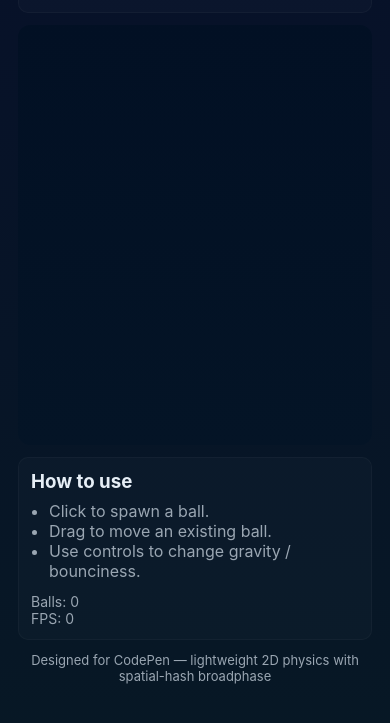
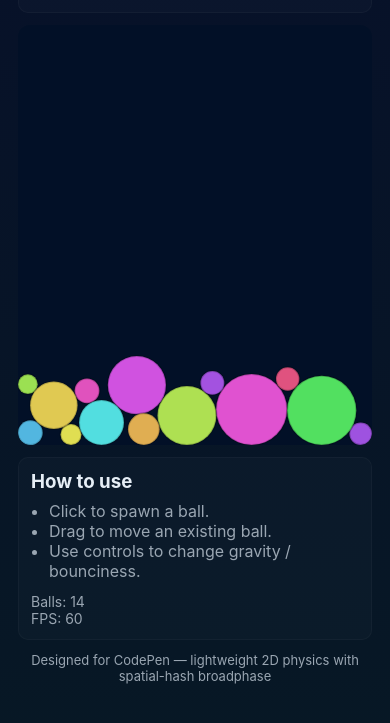
Before and after one commit to CodeByAshuu/BounceBalls, a plain HTML site: page index.html in a window 390 px wide. Shown: the part 77-800 px from the top of the page. Drawn offline with Linux system fonts and the light colour scheme.

Commit message:
added js for responsiveness/working

```diff
--- a/index.html
+++ b/index.html
@@ -2,7 +2,7 @@
 <head>
   <meta charset="utf-8" />
   <meta name="viewport" content="width=device-width,initial-scale=1" />
-  <title>2D Physics Playground — CodePen Ready</title>
+  <title>2D Ball Particles = Physics</title>
   <link rel="stylesheet" href="style.css">
 </head>
 <body>
--- /dev/null
+++ b/script.js
@@ -0,0 +1,281 @@
+/*
+  2D Physics Playground
+  - Circle bodies
+  - Gravity, collisions, restitution
+  - Spatial hash broadphase for performance
+  - Fixed timestep integration for stability
+  - Mouse interactions (spawn & drag)
+*/
+
+const canvas = document.getElementById('c');
+const ctx = canvas.getContext('2d', { alpha: false });
+const gravityInput = document.getElementById('gravity');
+const restitutionInput = document.getElementById('restitution');
+const addBtn = document.getElementById('addBall');
+const clearBtn = document.getElementById('clear');
+const pauseBtn = document.getElementById('pause');
+const countEl = document.getElementById('count');
+const fpsEl = document.getElementById('fps');
+
+let W = 0, H = 0;
+function resize(){
+  const dpr = Math.min(window.devicePixelRatio || 1, 2);
+  W = canvas.clientWidth = canvas.offsetWidth;
+  H = canvas.clientHeight = canvas.offsetHeight;
+  canvas.width = Math.floor(W * dpr);
+  canvas.height = Math.floor(H * dpr);
+  ctx.setTransform(dpr,0,0,dpr,0,0);
+}
+window.addEventListener('resize', resize);
+resize();
+
+// ---------- physics world ----------
+const world = {
+  bodies: [],
+  gravity: 800, // px/s^2
+  restitution: 0.8,
+  timeStep: 1/120, // fixed physics step
+  maxSubsteps: 6,
+  cellSize: 80, // spatial hash cell size, tuned dynamically
+};
+
+class Body {
+  constructor(x,y,r){
+    this.x = x; this.y = y; this.vx = 0; this.vy = 0;
+    this.r = r; this.invMass = 1 / (Math.PI * r * r); // lighter when bigger
+    this.color = `hsl(${Math.floor(Math.random()*360)} 70% 60%)`;
+    this.id = Math.random().toString(36).slice(2,9);
+  }
+}
+
+// spatial hash map
+function hashKey(x,y,cellSize){
+  const xi = Math.floor(x / cellSize);
+  const yi = Math.floor(y / cellSize);
+  return `${xi},${yi}`;
+}
+
+function buildSpatialHash(bodies, cellSize){
+  const map = new Map();
+  for(const b of bodies){
+    const minX = Math.floor((b.x - b.r) / cellSize);
+    const maxX = Math.floor((b.x + b.r) / cellSize);
+    const minY = Math.floor((b.y - b.r) / cellSize);
+    const maxY = Math.floor((b.y + b.r) / cellSize);
+    for(let xi=minX; xi<=maxX; xi++){
+      for(let yi=minY; yi<=maxY; yi++){
+        const key = xi+','+yi;
+        if(!map.has(key)) map.set(key, []);
+        map.get(key).push(b);
+      }
+    }
+  }
+  return map;
+}
+
+// collision resolution between two circles
+function resolveCircleCircle(a,b){
+  const dx = b.x - a.x; const dy = b.y - a.y;
+  const dist = Math.hypot(dx,dy) || 1e-6;
+  const overlap = a.r + b.r - dist;
+  if(overlap > 0){
+    // normalize
+    const nx = dx / dist; const ny = dy / dist;
+    // push apart proportionally to inverse mass
+    const invMassSum = a.invMass + b.invMass;
+    const push = Math.max(overlap, 0) / invMassSum;
+    a.x -= nx * push * a.invMass;
+    a.y -= ny * push * a.invMass;
+    b.x += nx * push * b.invMass;
+    b.y += ny * push * b.invMass;
+
+    // relative velocity
+    const rvx = b.vx - a.vx;
+    const rvy = b.vy - a.vy;
+    const relVelAlongNormal = rvx * nx + rvy * ny;
+    if(relVelAlongNormal > 0) return; // separating
+
+    const e = Math.min(world.restitution, world.restitution);
+    const j = -(1 + e) * relVelAlongNormal / invMassSum;
+    const impulseX = j * nx; const impulseY = j * ny;
+    a.vx -= impulseX * a.invMass;
+    a.vy -= impulseY * a.invMass;
+    b.vx += impulseX * b.invMass;
+    b.vy += impulseY * b.invMass;
+  }
+}
+
+// integrate velocities and positions
+function integrate(b, dt){
+  b.vy += world.gravity * dt; // gravity
+  b.x += b.vx * dt;
+  b.y += b.vy * dt;
+}
+
+function collideWorldBounds(b){
+  // left
+  if(b.x - b.r < 0){ b.x = b.r; b.vx = -b.vx * world.restitution; }
+  // right
+  if(b.x + b.r > W){ b.x = W - b.r; b.vx = -b.vx * world.restitution; }
+  // top
+  if(b.y - b.r < 0){ b.y = b.r; b.vy = -b.vy * world.restitution; }
+  // bottom
+  if(b.y + b.r > H){ b.y = H - b.r; b.vy = -b.vy * world.restitution; }
+}
+
+// physics step using spatial hash
+function physicsStep(dt){
+  // integrate
+  for(const b of world.bodies) integrate(b, dt);
+  // rebuild spatial hash
+  const cellSize = world.cellSize;
+  const map = buildSpatialHash(world.bodies, cellSize);
+  // test collisions within cells
+  for(const [k, list] of map.entries()){
+    const n = list.length;
+    for(let i=0;i<n;i++){
+      const A = list[i];
+      for(let j=i+1;j<n;j++){
+        const B = list[j];
+        resolveCircleCircle(A,B);
+      }
+    }
+  }
+  // world bounds
+  for(const b of world.bodies) collideWorldBounds(b);
+}
+
+// ---------- rendering ----------
+function clear(){ ctx.fillStyle = '#021027'; ctx.fillRect(0,0,W,H); }
+function draw(){
+  clear();
+  // draw bodies
+  for(const b of world.bodies){
+    ctx.beginPath();
+    ctx.fillStyle = b.color;
+    ctx.arc(b.x, b.y, b.r, 0, Math.PI*2);
+    ctx.fill();
+    // subtle rim
+    ctx.lineWidth = 2; ctx.strokeStyle = 'rgba(0,0,0,0.2)'; ctx.stroke();
+  }
+}
+
+// ---------- controls & UI ----------
+gravityInput.addEventListener('input', ()=> world.gravity = Number(gravityInput.value));
+restitutionInput.addEventListener('input', ()=> world.restitution = Number(restitutionInput.value));
+addBtn.addEventListener('click', ()=> spawnRandom());
+clearBtn.addEventListener('click', ()=> { world.bodies.length = 0; updateCount(); });
+let paused = false;
+pauseBtn.addEventListener('click', ()=> { paused = !paused; pauseBtn.textContent = paused ? 'Resume' : 'Pause'; });
+
+function spawnRandom(){
+  const r = 8 + Math.random()*28;
+  const x = 60 + Math.random()*(W-120);
+  const y = 60 + Math.random()*(H-120);
+  const b = new Body(x,y,r);
+  b.vx = (Math.random()-0.5)*200;
+  b.vy = (Math.random()-0.5)*200;
+  world.bodies.push(b);
+  updateCount();
+}
+
+function updateCount(){ countEl.textContent = world.bodies.length; }
+
+// mouse interactions
+let mouse = {x:0,y:0,down:false,dragging:null,prevX:0,prevY:0};
+canvas.addEventListener('pointerdown', (e)=>{
+  const rect = canvas.getBoundingClientRect();
+  mouse.x = (e.clientX - rect.left);
+  mouse.y = (e.clientY - rect.top);
+  mouse.down = true;
+  // find nearest body within radius
+  for(let i = world.bodies.length-1; i>=0; i--){
+    const b = world.bodies[i];
+    const dx = mouse.x - b.x, dy = mouse.y - b.y;
+    if(dx*dx + dy*dy <= b.r*b.r){ mouse.dragging = b; break; }
+  }
+  if(!mouse.dragging){
+    // spawn new
+    const r = 10 + Math.random()*24;
+    const b = new Body(mouse.x, mouse.y, r);
+    world.bodies.push(b);
+    updateCount();
+    mouse.dragging = b;
+  }
+  mouse.prevX = mouse.x; mouse.prevY = mouse.y;
+});
+canvas.addEventListener('pointermove', (e)=>{
+  const rect = canvas.getBoundingClientRect();
+  mouse.x = (e.clientX - rect.left);
+  mouse.y = (e.clientY - rect.top);
+  if(mouse.down && mouse.dragging){
+    // move body to mouse (kinematic drag)
+    const b = mouse.dragging;
+    b.x = mouse.x; b.y = mouse.y;
+    b.vx = (mouse.x - mouse.prevX) * 60; // estimate velocity
+    b.vy = (mouse.y - mouse.prevY) * 60;
+    mouse.prevX = mouse.x; mouse.prevY = mouse.y;
+  }
+});
+window.addEventListener('pointerup', ()=>{ mouse.down=false; mouse.dragging=null; });
+
+// ---------- main loop (fixed timestep) ----------
+let last = performance.now();
+let acc = 0;
+let fpsCounter = { lastTime: performance.now(), frames: 0 };
+
+function loop(now){
+  const maxDt = 0.05; // clamp
+  let dt = (now - last) / 1000;
+  if(dt > maxDt) dt = maxDt;
+  last = now;
+  if(!paused){
+    acc += dt;
+    const step = world.timeStep;
+    let substeps = 0;
+    while(acc >= step && substeps < world.maxSubsteps){
+      physicsStep(step);
+      acc -= step; substeps++;
+    }
+  }
+  draw();
+
+  // fps
+  fpsCounter.frames++;
+  if(now - fpsCounter.lastTime >= 500){
+    const fps = Math.round((fpsCounter.frames * 1000) / (now - fpsCounter.lastTime));
+    fpsEl.textContent = fps;
+    fpsCounter.lastTime = now; fpsCounter.frames = 0;
+  }
+
+  requestAnimationFrame(loop);
+}
+
+// tune cell size based on average radius
+function tuneCellSize(){
+  if(world.bodies.length === 0) return;
+  let sum = 0; for(const b of world.bodies) sum += b.r;
+  const avg = sum / world.bodies.length;
+  world.cellSize = Math.max(40, Math.min(120, avg * 4));
+}
+
+// initial fill
+for(let i=0;i<14;i++) spawnRandom();
+updateCount();
+
+// responsive canvas initial size
+function fitCanvas(){
+  // make canvas fill available area
+  const rect = canvas.getBoundingClientRect();
+  if(rect.width === 0){
+    // first render; compute from computed style
+    canvas.style.width = '100%';
+    canvas.style.height = '600px';
+  }
+  resize();
+}
+fitCanvas();
+
+// auto-tune and start loop
+setInterval(tuneCellSize, 1200);
+requestAnimationFrame(loop);
```
